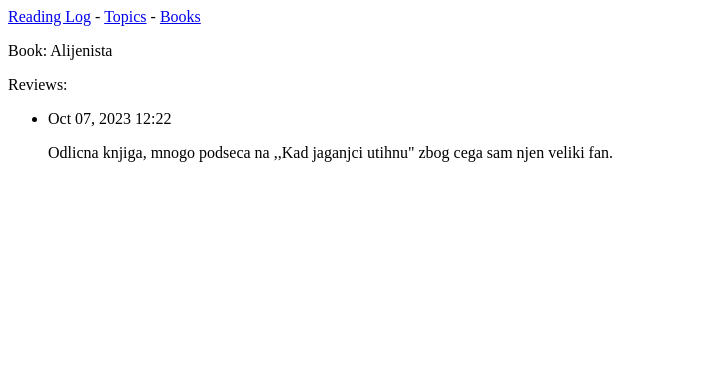
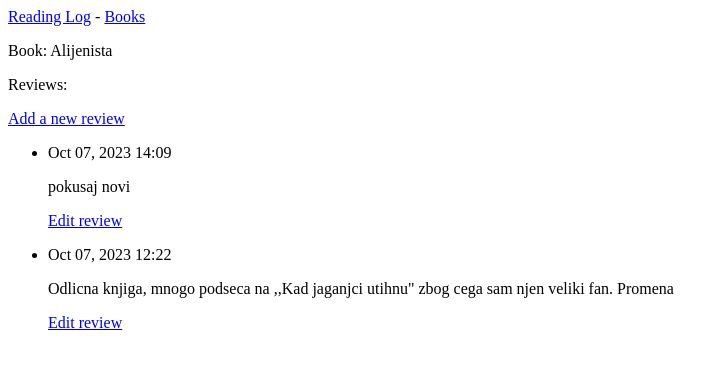
Before and after one commit to dokma11/Reading-Diary, a Django app: page /books/1/ in a window 1280 px wide. Shown: the top 369 px of the page, without its empty margins (0-728 px from the left). Run offline with Django 4.2, Linux system fonts and the light colour scheme; data comes from the database, SQL or seed files in the repository.

Commit message:
Implemented possibility for users to add books and reviews and to edit the latter

```diff
--- a/reading_log/admin.py
+++ b/reading_log/admin.py
@@ -1,7 +1,5 @@
 from django.contrib import admin
-from .models import Topic, Entry, Book, Review
+from .models import Book, Review
 
-admin.site.register(Topic)
-admin.site.register(Entry)
 admin.site.register(Book)
 admin.site.register(Review)
--- a/reading_log/models.py
+++ b/reading_log/models.py
@@ -12,7 +12,7 @@ class Book(models.Model):
 
 class Review(models.Model):
     """Review of the book"""
-    topic = models.ForeignKey(Book, on_delete=models.CASCADE)
+    book = models.ForeignKey(Book, on_delete=models.CASCADE)
     text = models.TextField()
     date_added = models.DateTimeField(auto_now_add=True)
 
@@ -22,26 +22,3 @@ class Review(models.Model):
     def __str__(self):
         """Returns a string representation of the model"""
         return f"{self.text[:50]}..."
-
-
-class Topic(models.Model):
-    text = models.CharField(max_length=200)
-    date_added = models.DateTimeField(auto_now_add=True)
-
-    def __str__(self):
-        """Returns a string representation of the model"""
-        return self.text
-
-
-class Entry(models.Model):
-    """Something specific learned about the topic"""
-    topic = models.ForeignKey(Topic, on_delete=models.CASCADE)
-    text = models.TextField()
-    date_added = models.DateTimeField(auto_now_add=True)
-
-    class Meta:
-        verbose_name_plural = 'entries'
-
-    def __str__(self):
-        """Returns a string representation of the model"""
-        return f"{self.text[:50]}..."
--- a/reading_log/templates/reading_log/base.html
+++ b/reading_log/templates/reading_log/base.html
@@ -1,6 +1,5 @@
 <p>
     <a href="{% url 'reading_log:index' %}">Reading Log</a> -
-    <a href="{% url 'reading_log:topics' %}">Topics</a> -
     <a href="{% url 'reading_log:books' %}">Books</a>
 </p>
 
--- a/reading_log/templates/reading_log/book.html
+++ b/reading_log/templates/reading_log/book.html
@@ -5,11 +5,16 @@
     <p>Book: {{ book.text }}</p>
 
 <p>Reviews: </p>
+    <p>
+        <a href="{% url 'reading_log:new_review' book.id %}">Add a new review</a>
+    </p>
+
     <ul>
         {% for review in reviews %}
             <li>
                 <p>{{ review.date_added|date:'M d, Y H:i' }}</p>
                 <p>{{ review.text|linebreaks }}</p>
+                <p><a href="{% url 'reading_log:edit_review' review.id %}">Edit review</a></p>
             </li>
         {% empty %}
         <li>There are no reviews for this book yet.</li>
--- a/reading_log/templates/reading_log/books.html
+++ b/reading_log/templates/reading_log/books.html
@@ -15,4 +15,6 @@
     {% endfor %}
 </ul>
 
+<a href="{% url 'reading_log:new_book' %}">Add a new book</a>
+
 {% endblock content %}
--- a/reading_log/urls.py
+++ b/reading_log/urls.py
@@ -6,12 +6,14 @@ app_name = 'reading_log'
 urlpatterns = [
     # Home page
     path('', views.index, name='index'),
-    # Topics page
-    path('topics/', views.topics, name='topics'),
-    # Detail page for a single topic
-    path('topics/<int:topic_id>/', views.topic, name='topic'),
     # Books page
     path('books/', views.books, name='books'),
     # Review page for a single book
     path('books/<int:book_id>/', views.book, name='book'),
+    # Page for adding a new book
+    path('new_book/', views.new_book, name='new_book'),
+    # Page for adding a new review
+    path('new_review/<int:book_id>', views.new_review, name='new_review'),
+    # Page for editing a review
+    path('edit_review/<int:review_id>', views.edit_review, name='edit_review'),
 ]
--- a/reading_log/views.py
+++ b/reading_log/views.py
@@ -1,5 +1,6 @@
-from django.shortcuts import render
-from .models import Topic, Book
+from django.shortcuts import render, redirect
+from .models import Book, Review
+from .forms import BookForm, ReviewForm
 
 
 def index(request):
@@ -22,16 +23,62 @@ def book(request, book_id):
     return render(request, 'reading_log/book.html', context)
 
 
-def topics(request):
-    """Show all topics"""
-    topics = Topic.objects.order_by('date_added')
-    context = {'topics': topics}
-    return render(request, 'reading_log/topics.html', context)
+def new_book(request):
+    """Create and add a new book"""
+    if request.method != 'POST':
+        # No data was submitted, create a blank form
+        form = BookForm()
+    else:
+        # POST data was submitted, process the submitted data
+        form = BookForm(data=request.POST)
+        if form.is_valid():
+            form.save()
+            return redirect('reading_log:books')
+
+    # Display a blank or invalid form
+    context = {'form': form}
+
+    return render(request, 'reading_log/new_book.html', context)
 
 
-def topic(request, topic_id):
-    """Show a single topic and all of its entries"""
-    topic = Topic.objects.get(id=topic_id)
-    entries = topic.entry_set.order_by('-date_added')
-    context = {'topic': topic, 'entries': entries}
-    return render(request, 'reading_log/topic.html', context)
+def new_review(request, book_id):
+    """Add a new review for a particular book"""
+    book = Book.objects.get(id=book_id)
+
+    if request.method != 'POST':
+        # No data was submitted, create a blank form
+        form = ReviewForm()
+    else:
+        # POST data was submitted, process the submitted data
+        form = ReviewForm(data=request.POST)
+        if form.is_valid():
+            new_review = form.save(commit=False)
+            new_review.book = book
+            new_review.save()
+            return redirect('reading_log:book', book_id=book_id)
+
+    # Display a blank or invalid form
+    context = {'book': book, 'form': form}
+
+    return render(request, 'reading_log/new_review.html', context)
+
+
+def edit_review(request, review_id):
+    """Edit an existing review"""
+    review = Review.objects.get(id=review_id)
+    book = review.book
+
+    if request.method != 'POST':
+        # Initial request, fill the form with the current review
+        form = ReviewForm(instance=review)
+    else:
+        # POST data submitted, process the submitted data
+        form = ReviewForm(instance=review, data=request.POST)
+        if form.is_valid():
+            form.save()
+            return redirect('reading_log:book', book_id=book.id)
+
+    # Display a blank or invalid form
+    context = {'review': review, 'book': book, 'form': form}
+
+    return render(request, 'reading_log/edit_review.html', context)
```
Also changed, not shown: reading_log/forms.py (added, +17 -0 lines), reading_log/templates/reading_log/edit_review.html (added, +14 -0 lines), reading_log/templates/reading_log/new_book.html (added, +13 -0 lines), reading_log/templates/reading_log/new_review.html (added, +14 -0 lines), reading_log/templates/reading_log/topic.html (deleted, +0 -19 lines), reading_log/templates/reading_log/topics.html (deleted, +0 -18 lines), db.sqlite3, reading_log/migrations/0005_delete_entry_delete_topic.py (added), reading_log/migrations/0006_rename_topic_review_book.py (added).
